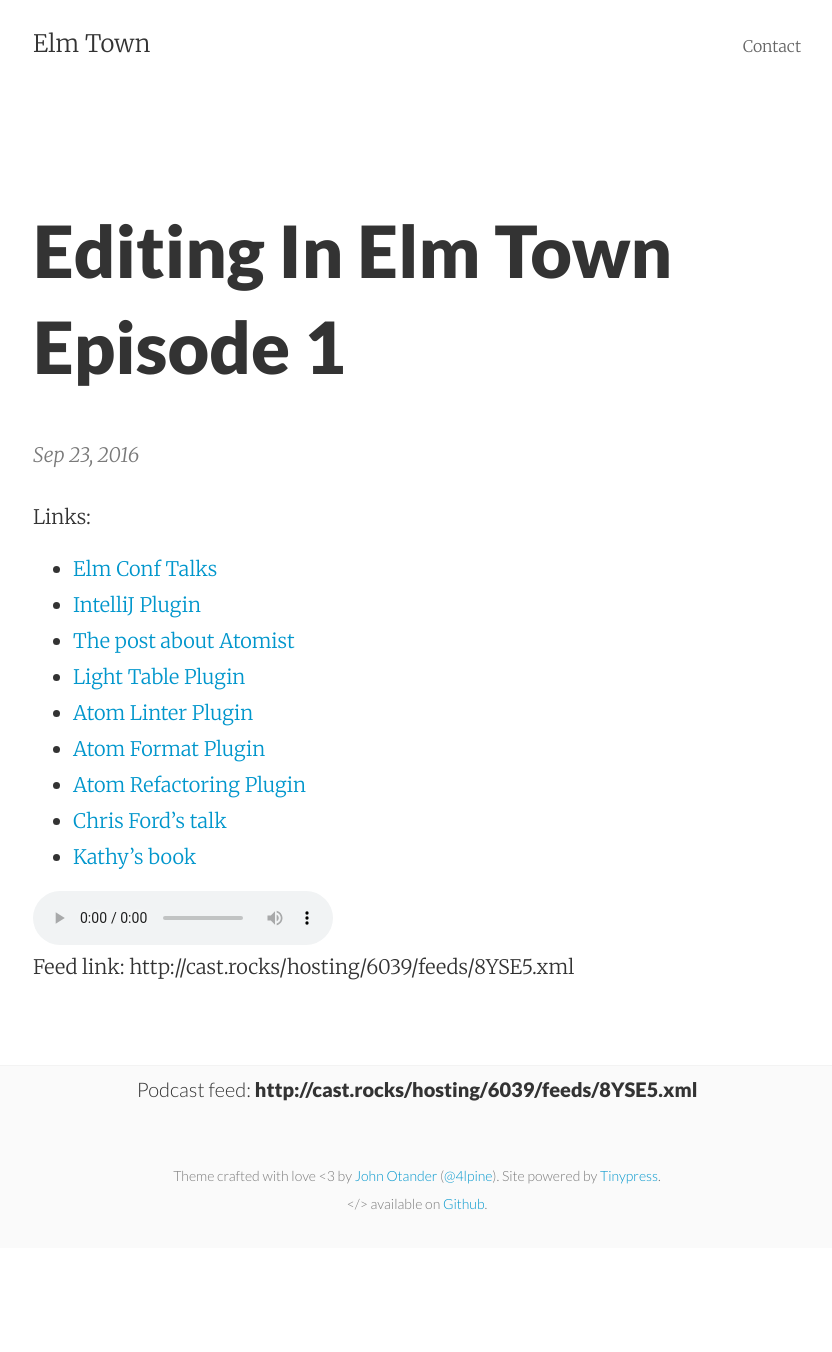
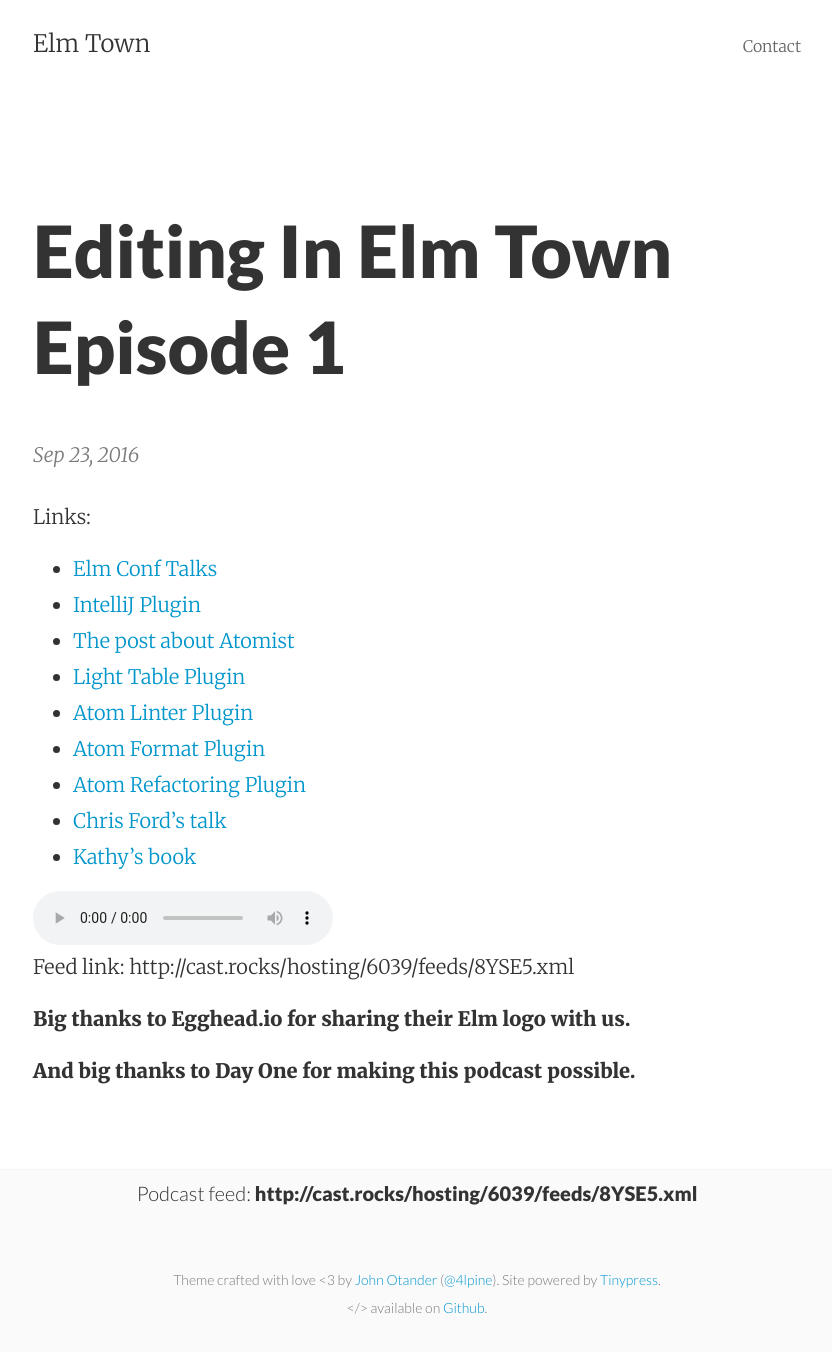
Before and after one commit to elmtown/elmtown.github.io, a Jekyll site: the page built from _posts/2016-09-23-editing-in-elm-town-episode-1.markdown, in a window 1280 px wide. Shown: the whole page, without its empty margins (223-1055 px from the left). Built offline with Jekyll 4.4.1, drawn with Linux system fonts in a browser that asks for light colours; before the commit the page ends 1248 px from its top, so only the background shows below that.

Commit message:
Update 2016-09-23-editing-in-elm-town-episode-1.markdown

```diff
--- a/_posts/2016-09-23-editing-in-elm-town-episode-1.markdown
+++ b/_posts/2016-09-23-editing-in-elm-town-episode-1.markdown
@@ -20,4 +20,10 @@
     <source src="http://cast.rocks/hosting/6039/Editing-in-Elm-Town-Ep-1.mp3" type="audio/mpeg">
 </audio>
 
+
 Feed link: http://cast.rocks/hosting/6039/feeds/8YSE5.xml
+
+
+**Big thanks to Egghead.io for sharing their Elm logo with us.**
+
+**And big thanks to Day One for making this podcast possible.**
```
